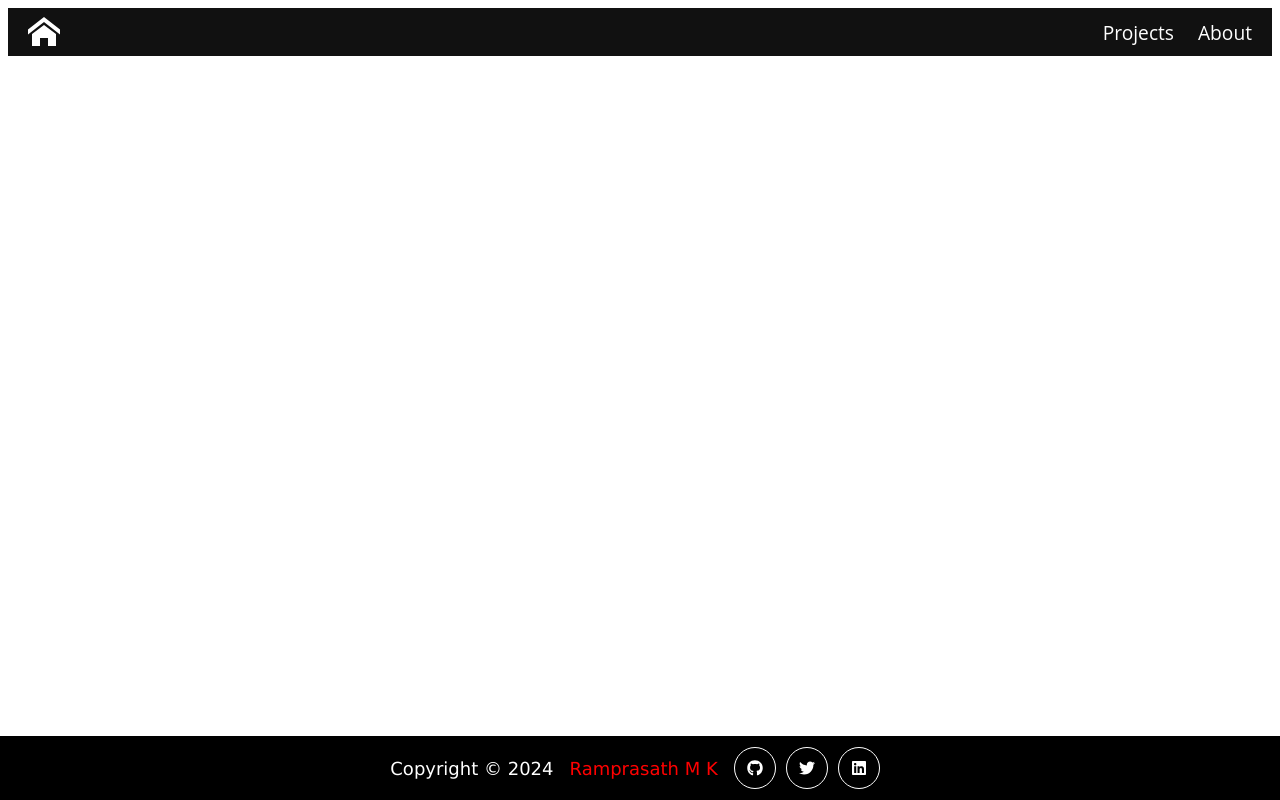
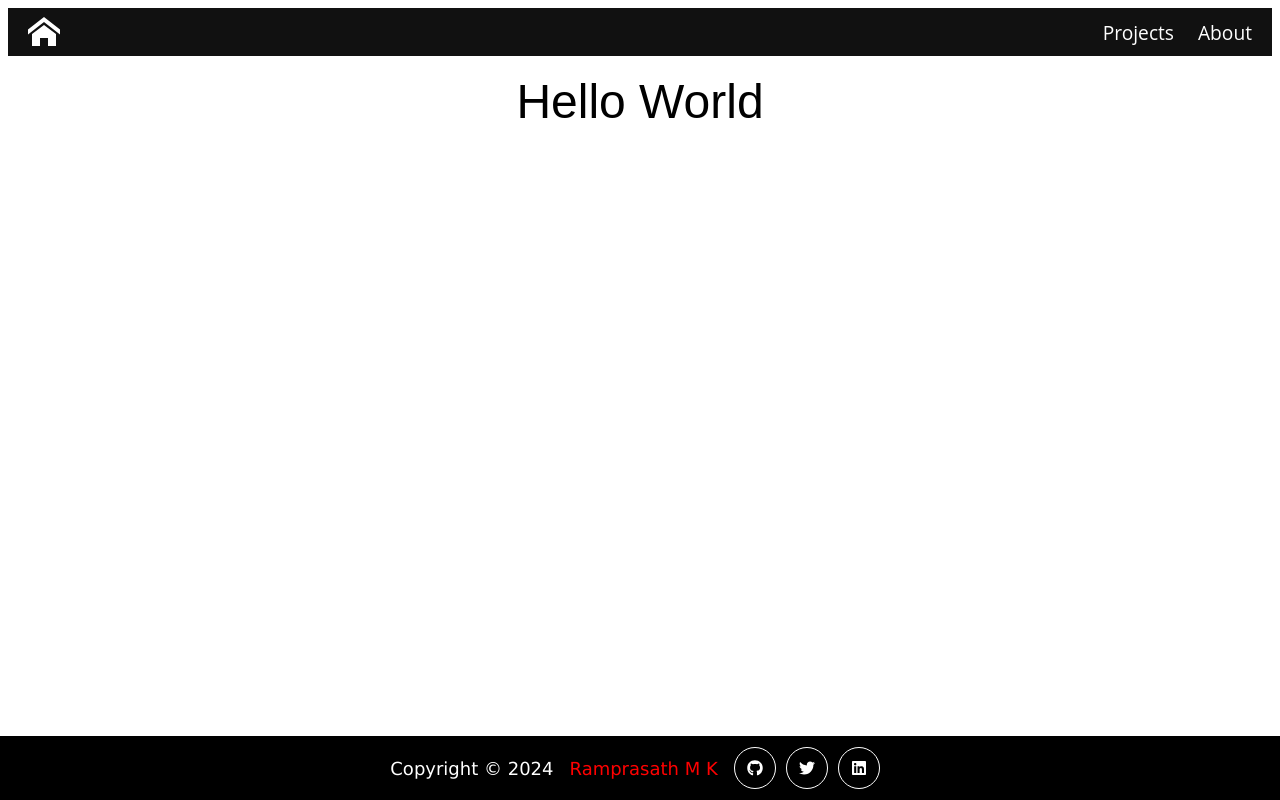
Before and after one commit to ramprasathmk/EchoesOfMe, a React (Vite) app: page /hello in a window 1280 px wide. Built offline with nearby package versions, Linux system fonts and the light colour scheme.

Commit message:
feat: Add HelloWorld Component

```diff
--- a/src/App.jsx
+++ b/src/App.jsx
@@ -4,6 +4,7 @@ import NavBar from './components/NavBar'
 import Home from './components/pages/Home'
 import Projects from './components/pages/Projects'
 import About from './components/pages/About'
+import { HelloWorld } from './components'
 
 
 function App() {
@@ -16,6 +17,7 @@ function App() {
           <Route path="/" element={<Home />} />
           <Route path="/projects" element={<Projects />} />
           <Route path="/about" element={<About />} />
+          <Route path="/hello" element={<HelloWorld />} />
         </Routes>
       </div>
 
--- /dev/null
+++ b/src/components/HelloWorld.jsx
@@ -0,0 +1,25 @@
+import React from 'react'
+import styled from 'styled-components'
+
+const HeadingH1 = styled.div`
+    text-align: center;
+    justify-content: center;
+    justify-items: center;
+    font-family: Arial, Helvetica, sans-serif;
+    font-size: 3rem;
+`
+
+function HelloWorld() {
+  return (
+    <>
+        <div>
+            <br />
+            <HeadingH1>
+                Hello World
+            </HeadingH1>
+        </div>
+    </>
+  )
+}
+
+export default HelloWorld
--- a/src/components/index.jsx
+++ b/src/components/index.jsx
@@ -3,3 +3,4 @@ export { default as NavBar } from './NavBar'
 export { default as Footer } from './Footer'
 export { default as FooterDetails } from './FooterDetails'
 export { default as SocialIcons } from './SocialIcons'
+export { default as HelloWorld } from './HelloWorld'
```
